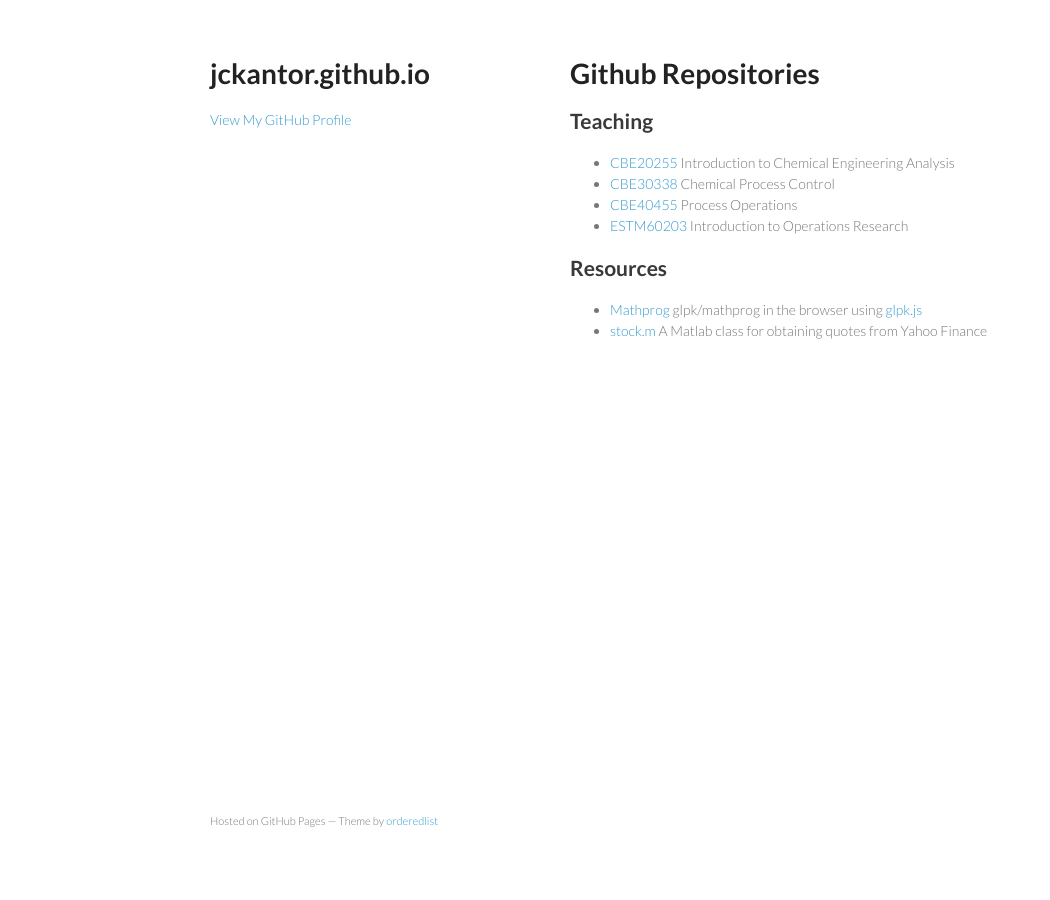
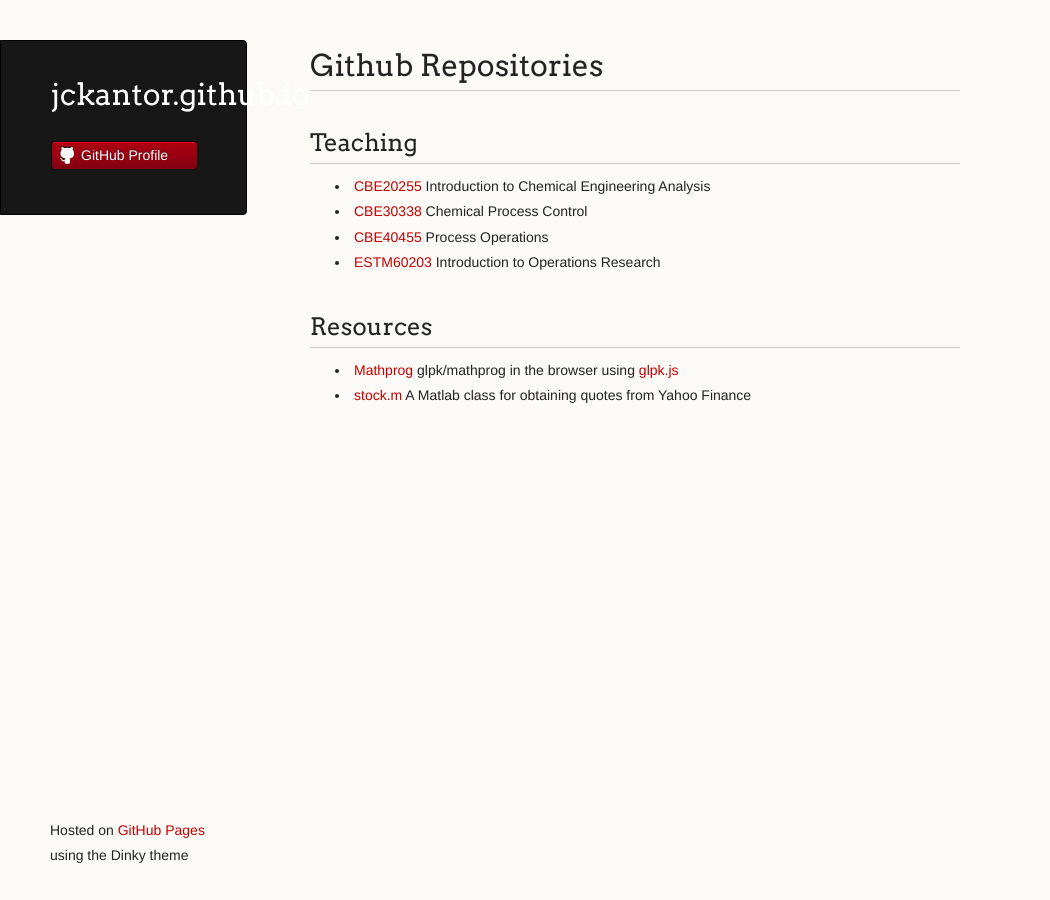
Before and after one commit to jckantor/jckantor.github.io, a Jekyll site: the page index.html, which Jekyll copies as it is, in a window 1280 px wide. Shown: the whole page, without its empty margins (0-1050 px from the left). Built offline with Jekyll 4.4.1, drawn with Linux system fonts in a browser that asks for light colours; Markdown is read by kramdown in place of the engine named in the settings.

Commit message:
Replace master branch with page content via GitHub

```diff
--- a/index.html
+++ b/index.html
@@ -7,6 +7,7 @@
 
     <link rel="stylesheet" href="stylesheets/styles.css">
     <link rel="stylesheet" href="stylesheets/pygment_trac.css">
+    <script src="javascripts/scale.fix.js"></script>
     <meta name="viewport" content="width=device-width, initial-scale=1, user-scalable=no">
     <!--[if lt IE 9]>
     <script src="//html5shiv.googlecode.com/svn/trunk/html5.js"></script>
@@ -15,11 +16,14 @@
   <body>
     <div class="wrapper">
       <header>
-        <h1>jckantor.github.io</h1>
-        <p></p>
+        <h1 class="header">jckantor.github.io</h1>
+        <p class="header"></p>
 
 
-        <p class="view"><a href="https://github.com/jckantor">View My GitHub Profile</a></p>
+
+        <ul>
+          <li><a class="buttons github" href="https://github.com/jckantor">GitHub Profile</a></li>
+        </ul>
 
       </header>
       <section>
@@ -50,10 +54,10 @@
 </ul>
       </section>
       <footer>
-        <p><small>Hosted on GitHub Pages &mdash; Theme by <a href="https://github.com/orderedlist">orderedlist</a></small></p>
+        <p><small>Hosted on <a href="http://pages.github.com">GitHub Pages</a> using the Dinky theme</small></p>
       </footer>
     </div>
-    <script src="javascripts/scale.fix.js"></script>
+    <!--[if !IE]><script>fixScale(document);</script><![endif]-->
 
   </body>
 </html>
--- a/javascripts/scale.fix.js
+++ b/javascripts/scale.fix.js
@@ -1,17 +1,20 @@
-var metas = document.getElementsByTagName('meta');
-var i;
-if (navigator.userAgent.match(/iPhone/i)) {
-  for (i=0; i<metas.length; i++) {
-    if (metas[i].name == "viewport") {
-      metas[i].content = "width=device-width, minimum-scale=1.0, maximum-scale=1.0";
-    }
-  }
-  document.addEventListener("gesturestart", gestureStart, false);
-}
-function gestureStart() {
-  for (i=0; i<metas.length; i++) {
-    if (metas[i].name == "viewport") {
-      metas[i].content = "width=device-width, minimum-scale=0.25, maximum-scale=1.6";
-    }
-  }
-}
+fixScale = function(doc) {
+
+	var addEvent = 'addEventListener',
+	    type = 'gesturestart',
+	    qsa = 'querySelectorAll',
+	    scales = [1, 1],
+	    meta = qsa in doc ? doc[qsa]('meta[name=viewport]') : [];
+
+	function fix() {
+		meta.content = 'width=device-width,minimum-scale=' + scales[0] + ',maximum-scale=' + scales[1];
+		doc.removeEventListener(type, fix, true);
+	}
+
+	if ((meta = meta[meta.length - 1]) && addEvent in doc) {
+		fix();
+		scales = [.25, 1.6];
+		doc[addEvent](type, fix, true);
+	}
+
+};
--- a/stylesheets/styles.css
+++ b/stylesheets/styles.css
@@ -1,186 +1,336 @@
-@import url(https://fonts.googleapis.com/css?family=Lato:300italic,700italic,300,700);
+@import url(https://fonts.googleapis.com/css?family=Arvo:400,700,400italic);
+
+/* MeyerWeb Reset */
+
+html, body, div, span, applet, object, iframe,
+h1, h2, h3, h4, h5, h6, p, blockquote, pre,
+a, abbr, acronym, address, big, cite, code,
+del, dfn, em, img, ins, kbd, q, s, samp,
+small, strike, strong, sub, sup, tt, var,
+b, u, i, center,
+dl, dt, dd, ol, ul, li,
+fieldset, form, label, legend,
+table, caption, tbody, tfoot, thead, tr, th, td,
+article, aside, canvas, details, embed,
+figure, figcaption, footer, header, hgroup,
+menu, nav, output, ruby, section, summary,
+time, mark, audio, video {
+  margin: 0;
+  padding: 0;
+  border: 0;
+  font: inherit;
+  vertical-align: baseline;
+}
+
+
+/* Base text styles */
 
 body {
-  padding:50px;
-  font:14px/1.5 Lato, "Helvetica Neue", Helvetica, Arial, sans-serif;
-  color:#777;
-  font-weight:300;
+  padding:10px 50px 0 0;
+  font-family:"Helvetica Neue", Helvetica, Arial, sans-serif;
+	font-size: 14px;
+	color: #232323;
+	background-color: #FBFAF7;
+	margin: 0;
+	line-height: 1.8em;
+	-webkit-font-smoothing: antialiased;
+
 }
 
 h1, h2, h3, h4, h5, h6 {
-  color:#222;
-  margin:0 0 20px;
+  color:#232323;
+  margin:36px 0 10px;
 }
 
-p, ul, ol, table, pre, dl {
-  margin:0 0 20px;
+p, ul, ol, table, dl {
+  margin:0 0 22px;
 }
 
 h1, h2, h3 {
-  line-height:1.1;
+	font-family: Arvo, Monaco, serif;
+  line-height:1.3;
+	font-weight: normal;
+}
+
+h1,h2, h3 {
+	display: block;
+	border-bottom: 1px solid #ccc;
+	padding-bottom: 5px;
 }
 
 h1 {
-  font-size:28px;
+	font-size: 30px;
 }
 
 h2 {
-  color:#393939;
+	font-size: 24px;
 }
 
-h3, h4, h5, h6 {
-  color:#494949;
+h3 {
+	font-size: 18px;
+}
+
+h4, h5, h6 {
+	font-family: Arvo, Monaco, serif;
+	font-weight: 700;
 }
 
 a {
-  color:#39c;
-  font-weight:400;
+  color:#C30000;
+  font-weight:200;
   text-decoration:none;
 }
 
-a small {
-  font-size:11px;
-  color:#777;
-  margin-top:-0.6em;
-  display:block;
+a:hover {
+	text-decoration: underline;
 }
 
-.wrapper {
-  width:860px;
-  margin:0 auto;
+a small {
+	font-size: 12px;
+}
+
+em {
+	font-style: italic;
+}
+
+strong {
+  font-weight:700;
+}
+
+ul {
+  list-style: inside;
+  padding-left: 25px;
+}
+
+ol {
+  list-style: decimal inside;
+  padding-left: 20px;
 }
 
 blockquote {
-  border-left:1px solid #e5e5e5;
-  margin:0;
-  padding:0 0 0 20px;
-  font-style:italic;
+  margin: 0;
+  padding: 0 0 0 20px;
+  font-style: italic;
 }
 
+dl, dt, dd, dl p {
+	font-color: #444;
+}
+
+dl dt {
+  font-weight: bold;
+}
+
+dl dd {
+  padding-left: 20px;
+  font-style: italic;
+}
+
+dl p {
+  padding-left: 20px;
+  font-style: italic;
+}
+
+hr {
+  border:0;
+  background:#ccc;
+  height:1px;
+  margin:0 0 24px;
+}
+
+/* Images */
+
+img {
+  position: relative;
+  margin: 0 auto;
+  max-width: 650px;
+  padding: 5px;
+  margin: 10px 0 32px 0;
+  border: 1px solid #ccc;
+}
+
+p img {
+  display: inline;
+  margin: 0;
+  padding: 0;
+  vertical-align: middle;
+  text-align: center;
+  border: none;
+}
+
+/* Code blocks */
+
 code, pre {
-  font-family:Monaco, Bitstream Vera Sans Mono, Lucida Console, Terminal;
-  color:#333;
-  font-size:12px;
+	font-family: Monaco, "Bitstream Vera Sans Mono", "Lucida Console", Terminal, monospace;
+  color:#000;
+  font-size:14px;
 }
 
 pre {
-  padding:8px 15px;
-  background: #f8f8f8;
-  border-radius:5px;
-  border:1px solid #e5e5e5;
-  overflow-x: auto;
+	padding: 4px 12px;
+  background: #FDFEFB;
+  border-radius:4px;
+  border:1px solid #D7D8C8;
+  overflow: auto;
+  overflow-y: hidden;
+	margin-bottom: 32px;
+}
+
+
+/* Tables */
+
+table {
+  width:100%;
 }
 
 table {
-  width:100%;
-  border-collapse:collapse;
+  border: 1px solid #ccc;
+  margin-bottom: 32px;
+  text-align: left;
+ }
+
+th {
+  font-family: 'Arvo', Helvetica, Arial, sans-serif;
+	font-size: 18px;
+	font-weight: normal;
+  padding: 10px;
+  background: #232323;
+  color: #FDFEFB;
+ }
+
+td {
+  padding: 10px;
+	background: #ccc;
+ }
+
+
+/* Wrapper */
+.wrapper {
+  width:960px;
 }
 
-th, td {
-  text-align:left;
-  padding:5px 10px;
-  border-bottom:1px solid #e5e5e5;
+
+/* Header */
+
+header {
+	background-color: #171717;
+	color: #FDFDFB;
+  width:170px;
+  float:left;
+  position:fixed;
+	border: 1px solid #000;
+	-webkit-border-top-right-radius: 4px;
+	-webkit-border-bottom-right-radius: 4px;
+	-moz-border-radius-topright: 4px;
+	-moz-border-radius-bottomright: 4px;
+	border-top-right-radius: 4px;
+	border-bottom-right-radius: 4px;
+	padding: 34px 25px 22px 50px;
+	margin: 30px 25px 0 0;
+	-webkit-font-smoothing: antialiased;
 }
 
-dt {
-  color:#444;
-  font-weight:700;
+p.header {
+	font-size: 16px;
 }
 
-th {
-  color:#444;
+h1.header {
+	font-family: Arvo, sans-serif;
+	font-size: 30px;
+	font-weight: 300;
+	line-height: 1.3em;
+	border-bottom: none;
+	margin-top: 0;
 }
 
-img {
-  max-width:100%;
+
+h1.header, a.header, a.name, header a{
+	color: #fff;
 }
 
-header {
-  width:270px;
-  float:left;
-  position:fixed;
+a.header {
+	text-decoration: underline;
+}
+
+a.name {
+	white-space: nowrap;
 }
 
 header ul {
   list-style:none;
-  height:40px;
-
   padding:0;
-
-  background: #eee;
-  background: -moz-linear-gradient(top, #f8f8f8 0%, #dddddd 100%);
-  background: -webkit-gradient(linear, left top, left bottom, color-stop(0%,#f8f8f8), color-stop(100%,#dddddd));
-  background: -webkit-linear-gradient(top, #f8f8f8 0%,#dddddd 100%);
-  background: -o-linear-gradient(top, #f8f8f8 0%,#dddddd 100%);
-  background: -ms-linear-gradient(top, #f8f8f8 0%,#dddddd 100%);
-  background: linear-gradient(top, #f8f8f8 0%,#dddddd 100%);
-
-  border-radius:5px;
-  border:1px solid #d2d2d2;
-  box-shadow:inset #fff 0 1px 0, inset rgba(0,0,0,0.03) 0 -1px 0;
-  width:270px;
 }
 
 header li {
-  width:89px;
-  float:left;
-  border-right:1px solid #d2d2d2;
-  height:40px;
+	list-style-type: none;
+  width:132px;
+  height:15px;
+	margin-bottom: 12px;
+	line-height: 1em;
+	padding: 6px 6px 6px 7px;
+
+	background: #AF0011;
+	background: -moz-linear-gradient(top, #AF0011 0%, #820011 100%);
+  background: -webkit-gradient(linear, left top, left bottom, color-stop(0%,#f8f8f8), color-stop(100%,#dddddd));
+  background: -webkit-linear-gradient(top, #AF0011 0%,#820011 100%);
+  background: -o-linear-gradient(top, #AF0011 0%,#820011 100%);
+  background: -ms-linear-gradient(top, #AF0011 0%,#820011 100%);
+  background: linear-gradient(top, #AF0011 0%,#820011 100%);
+
+	border-radius:4px;
+  border:1px solid #0D0D0D;
+
+	-webkit-box-shadow: inset 0px 1px 1px 0 rgba(233,2,38, 1);
+	box-shadow: inset 0px 1px 1px 0 rgba(233,2,38, 1);
+
 }
 
-header ul a {
-  line-height:1;
-  font-size:11px;
-  color:#999;
-  display:block;
-  text-align:center;
-  padding-top:6px;
-  height:40px;
+header li:hover {
+	background: #C3001D;
+	background: -moz-linear-gradient(top, #C3001D 0%, #950119 100%);
+  background: -webkit-gradient(linear, left top, left bottom, color-stop(0%,#f8f8f8), color-stop(100%,#dddddd));
+  background: -webkit-linear-gradient(top, #C3001D 0%,#950119 100%);
+  background: -o-linear-gradient(top, #C3001D 0%,#950119 100%);
+  background: -ms-linear-gradient(top, #C3001D 0%,#950119 100%);
+  background: linear-gradient(top, #C3001D 0%,#950119 100%);
 }
 
-strong {
-  color:#222;
-  font-weight:700;
+a.buttons {
+	-webkit-font-smoothing: antialiased;
+	background: url(../images/arrow-down.png) no-repeat;
+	font-weight: normal;
+	text-shadow: rgba(0, 0, 0, 0.4) 0 -1px 0;
+	padding: 2px 2px 2px 22px;
+	height: 30px;
 }
 
-header ul li + li {
-  width:88px;
-  border-left:1px solid #fff;
+a.github {
+	background: url(../images/octocat-small.png) no-repeat 1px;
 }
 
-header ul li + li + li {
-  border-right:none;
-  width:89px;
+a.buttons:hover {
+	color: #fff;
+	text-decoration: none;
 }
 
-header ul a strong {
-  font-size:14px;
-  display:block;
-  color:#222;
-}
+
+/* Section - for main page content */
 
 section {
-  width:500px;
+  width:650px;
   float:right;
   padding-bottom:50px;
 }
 
-small {
-  font-size:11px;
-}
 
-hr {
-  border:0;
-  background:#e5e5e5;
-  height:1px;
-  margin:0 0 20px;
-}
+/* Footer */
 
 footer {
-  width:270px;
+  width:170px;
   float:left;
   position:fixed;
-  bottom:50px;
+  bottom:10px;
+	padding-left: 50px;
 }
 
 @media print, screen and (max-width: 960px) {
@@ -196,14 +346,18 @@
     width:auto;
   }
 
+	footer {
+		border-top: 1px solid #ccc;
+		margin:0 84px 0 50px;
+		padding:0;
+	}
+
   header {
     padding-right:320px;
   }
 
   section {
-    border:1px solid #e5e5e5;
-    border-width:1px 0;
-    padding:20px 0;
+    padding:20px 84px 20px 50px;
     margin:0 0 20px;
   }
 
@@ -213,8 +367,8 @@
 
   header ul {
     position:absolute;
-    right:50px;
-    top:52px;
+    right:130px;
+    top:84px;
   }
 }
 
@@ -224,26 +378,38 @@
   }
 
   header {
-    padding:0;
+    padding:10px 20px 0;
+		margin-right: 0;
   }
+
+	section {
+    padding:10px 0 10px 20px;
+    margin:0 0 30px;
+  }
+
+	footer {
+		margin: 0 0 0 30px;
+	}
 
   header ul, header p.view {
     position:static;
   }
-
-  pre, code {
-    word-wrap:normal;
-  }
 }
 
 @media print, screen and (max-width: 480px) {
-  body {
-    padding:15px;
+
+  header ul li.download {
+    display:none;
   }
 
-  header ul {
-    display:none;
-  }
+	footer {
+		margin: 0 0 0 20px;
+	}
+
+	footer a{
+		display:block;
+	}
+
 }
 
 @media print {
```
Also changed, not shown: images/arrow-down.png (added), images/octocat-small.png (added).
